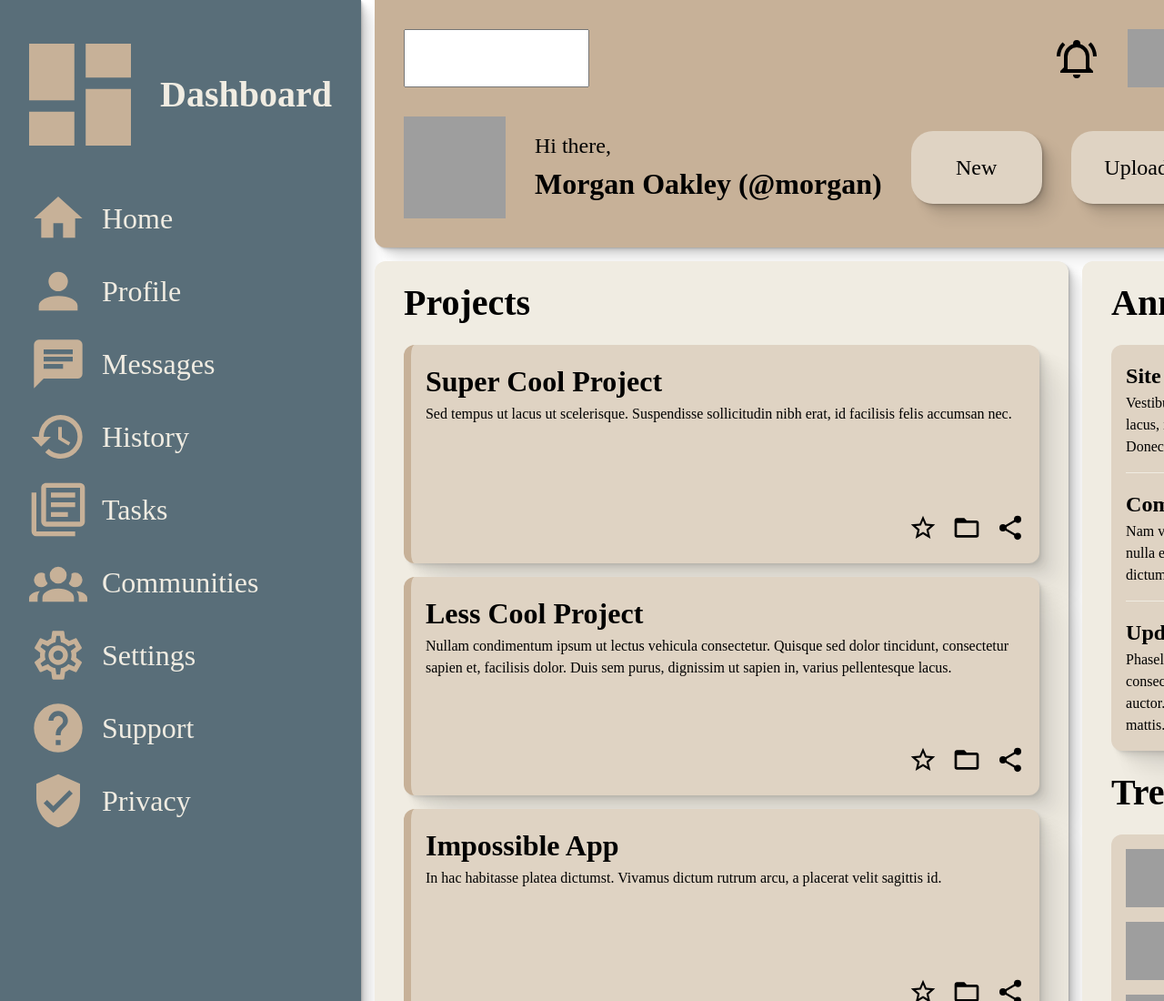
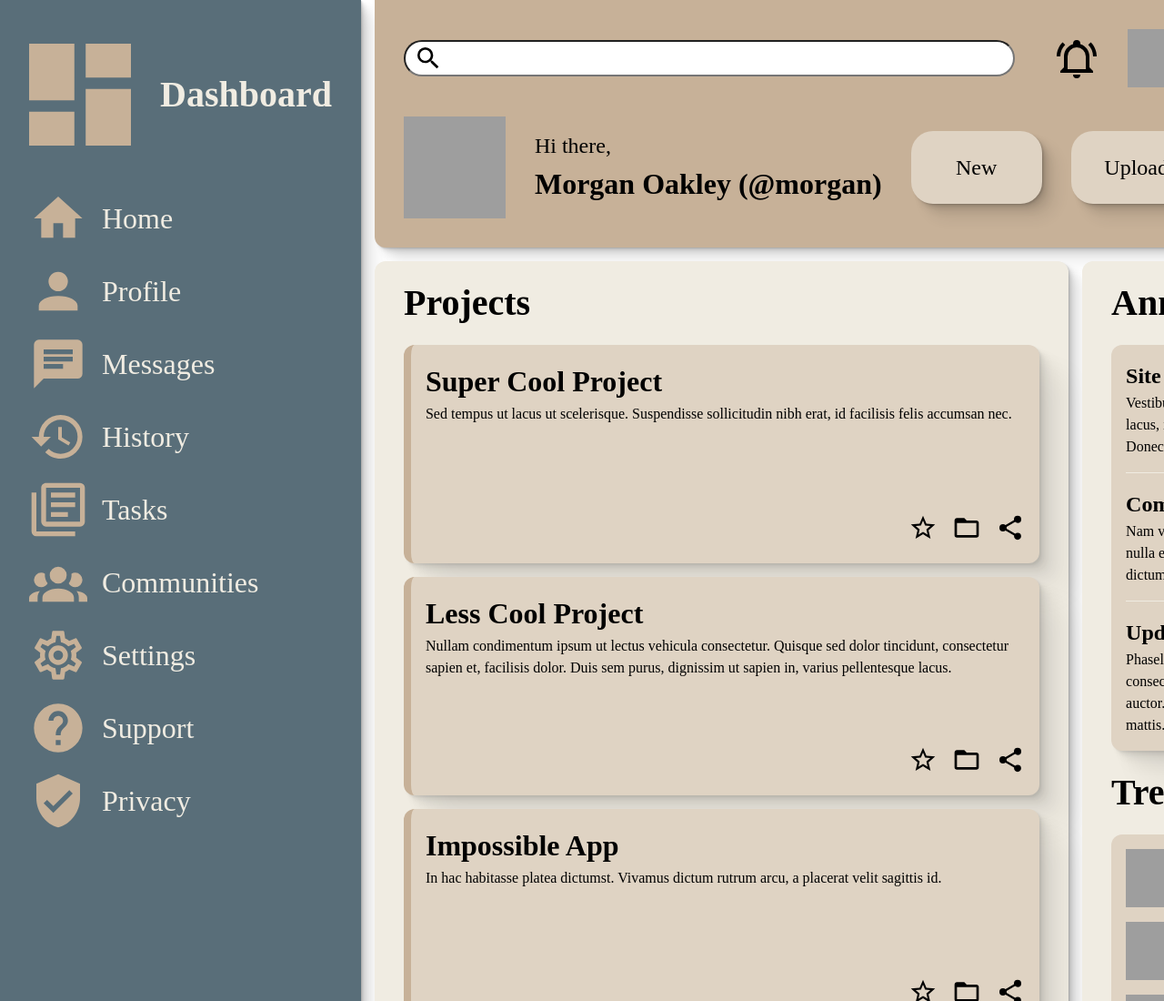
Before and after one commit to JohnJaeger/admin-dashboard, a plain HTML site: page index.html in a window 1280 px wide. Shown: the top 1100 px of the page at 91% size. Drawn offline with Linux system fonts and the light colour scheme; grey boxes are pictures that could not be loaded.

Commit message:
Reconfigure .header-top styling and positioning, style search input
- Added hover effect on "Notifications" icon in header to
increase interactivity.
- Cursor now changes to pointer when hovering profile picture
in top right corner of header.
- Changed styling and positioning of search input in header and
added search icon.

```diff
--- a/index.html
+++ b/index.html
@@ -66,6 +66,8 @@
         <header>
             <div class="header-top">
                 <div class="header-top-left">
+                    <svg xmlns="http://www.w3.org/2000/svg" viewBox="0 0 24 24"><title>Search</title>
+                        <path d="M9.5,3A6.5,6.5 0 0,1 16,9.5C16,11.11 15.41,12.59 14.44,13.73L14.71,14H15.5L20.5,19L19,20.5L14,15.5V14.71L13.73,14.44C12.59,15.41 11.11,16 9.5,16A6.5,6.5 0 0,1 3,9.5A6.5,6.5 0 0,1 9.5,3M9.5,5C7,5 5,7 5,9.5C5,12 7,14 9.5,14C12,14 14,12 14,9.5C14,7 12,5 9.5,5Z" /></svg>
                     <input type="search">
                 </div>
                 <div class="header-top-right">
--- a/style.css
+++ b/style.css
@@ -116,6 +116,19 @@ svg{
     display: inline-block;
 }
 
+input[type="search"]{
+    -webkit-appearance: none;
+    -moz-appearance: none;
+    appearance: none;
+}
+
+input[type="search"]::-webkit-search-decoration,
+input[type="search"]::-webkit-search-cancel-button,
+input[type="search"]::-webkit-search-results-button,
+input[type="search"]::-webkit-search-results-decoration {
+  display: none;
+}
+
 .username{
     font-weight: 700;
     display: block
@@ -225,6 +238,30 @@ header > .header-top > .header-top-left{
     margin-right: auto;
 }
 
+.header-top > .header-top-left > svg{
+    width: 2rem;
+    position: relative;
+    margin-left: -2rem; /*remove from document flow*/
+    left: 2.7rem;
+}
+
+.header-top > .header-top-left > svg:hover{
+    cursor: pointer;
+}
+
+.header-top > .header-top-left > input[type="search"]{
+    align-self: center;
+    width: 42rem;
+    height: 2.5rem;
+    padding-left: 48px;
+    padding-right: 32px;
+    border-radius: 24px;
+}
+
+.header-top > .header-top-left > input[type="search"]:focus{
+    outline: 2px solid var(--theme-color-1);
+}
+
 header > .header-top > .header-top-right{
     display: flex;
     margin-left: auto;
@@ -235,10 +272,20 @@ header > .header-top > .header-top-right{
     width: 3rem;
 }
 
+.header-top > .header-top-right > svg:hover{
+    width: 3.375rem;
+    cursor: pointer;
+    filter: var(--drop-shadow);
+}
+
 .header-top > .header-top-right > img{
     width: 4rem;
     height: 4rem;
     margin-left: 32px;
+}
+
+.header-top > .header-top-right > img:hover{
+    cursor: pointer;
 }
 
 .header-top > .header-top-right > .username{
```
